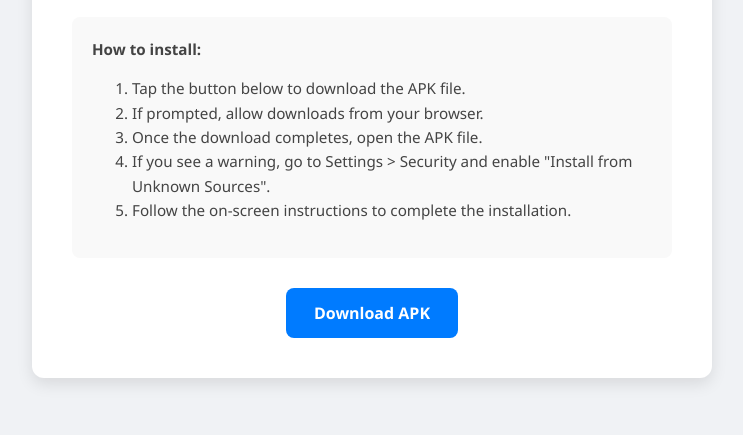
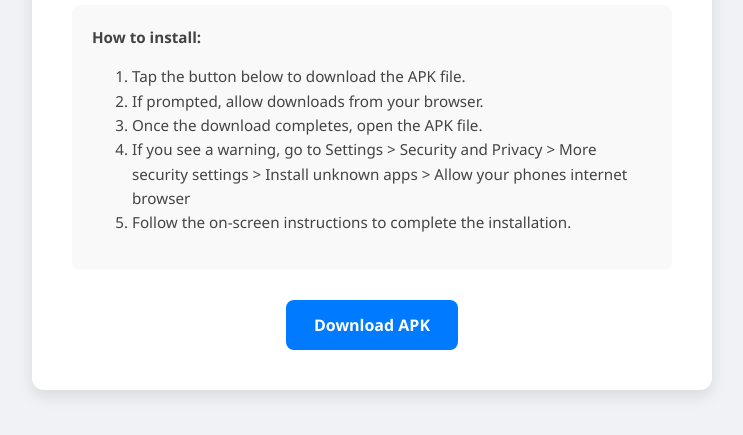
Before and after one commit to JoshuaLWebb/D424-Deployment, a plain HTML site: page index.html in a window 1280 px wide. Shown: the part 295-730 px from the top of the page, without its empty margins (268-1011 px from the left). Drawn offline with Linux system fonts and the light colour scheme.

Commit message:
Updates instructions

```diff
--- a/index.html
+++ b/index.html
@@ -67,7 +67,7 @@
 <body>
   <div class="container">
     <h1>Download the WGU mobile app</h1>
-    <p class="description"> Read the instruction below to install the latest version of WGU mobile app on your Android device.</p>
+    <p class="description">Read the instruction below to install the latest version of WGU mobile app on your Android device.</p>
 
     <div class="instructions">
       <strong>How to install:</strong>
@@ -75,12 +75,12 @@
         <li>Tap the button below to download the APK file.</li>
         <li>If prompted, allow downloads from your browser.</li>
         <li>Once the download completes, open the APK file.</li>
-        <li>If you see a warning, go to Settings &gt; Security and enable "Install from Unknown Sources".</li>
+        <li>If you see a warning, go to Settings &gt; Security and Privacy &gt; More security settings &gt; Install unknown apps &gt; Allow your phones internet browser</li>
         <li>Follow the on-screen instructions to complete the installation.</li>
       </ol>
     </div>
 
-    <a href="your-app.apk" class="download-btn" download>Download APK</a>
+    <a href="" class="download-btn" download>Download APK</a>
   </div>
 </body>
 </html>
```
